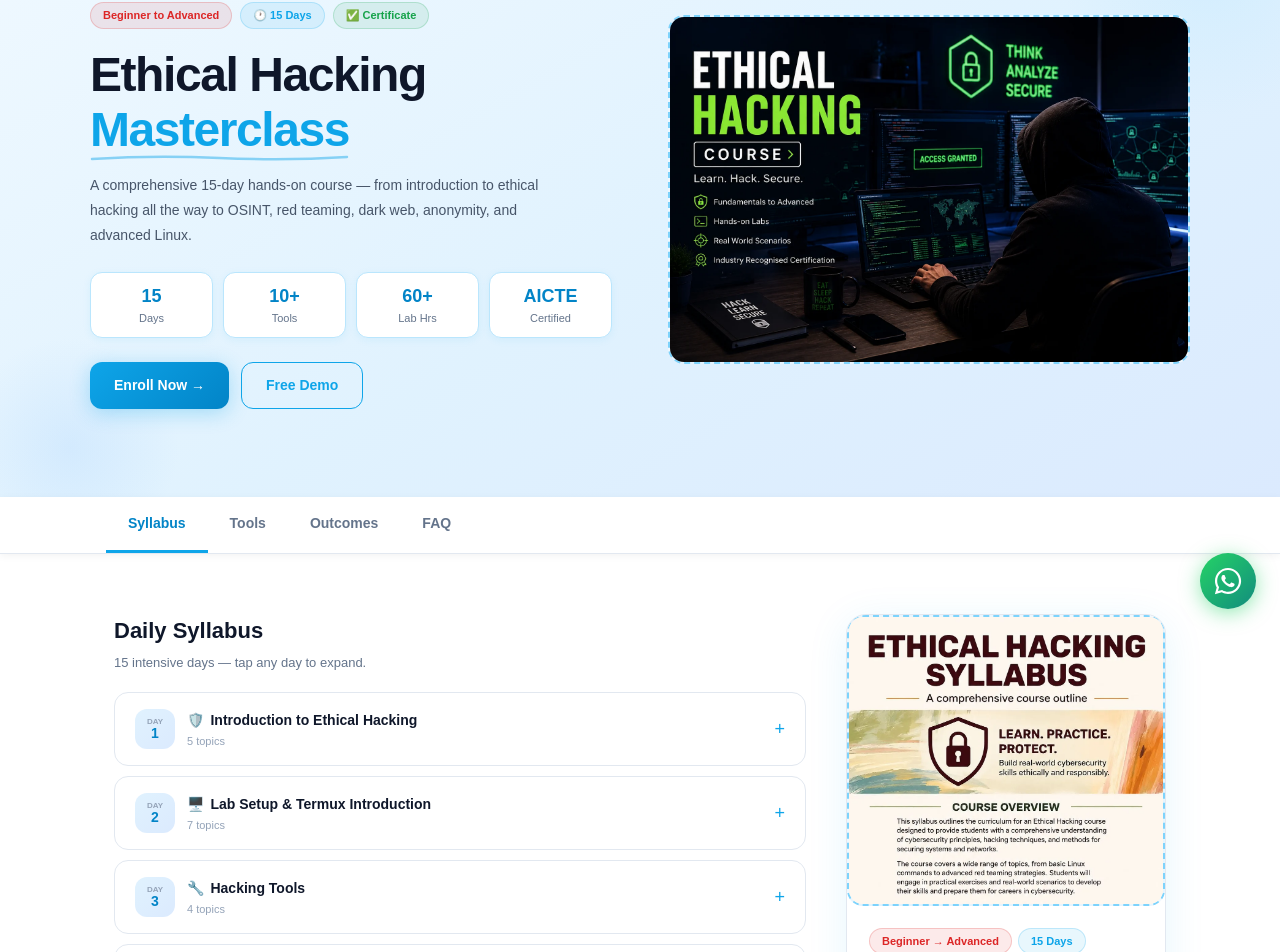
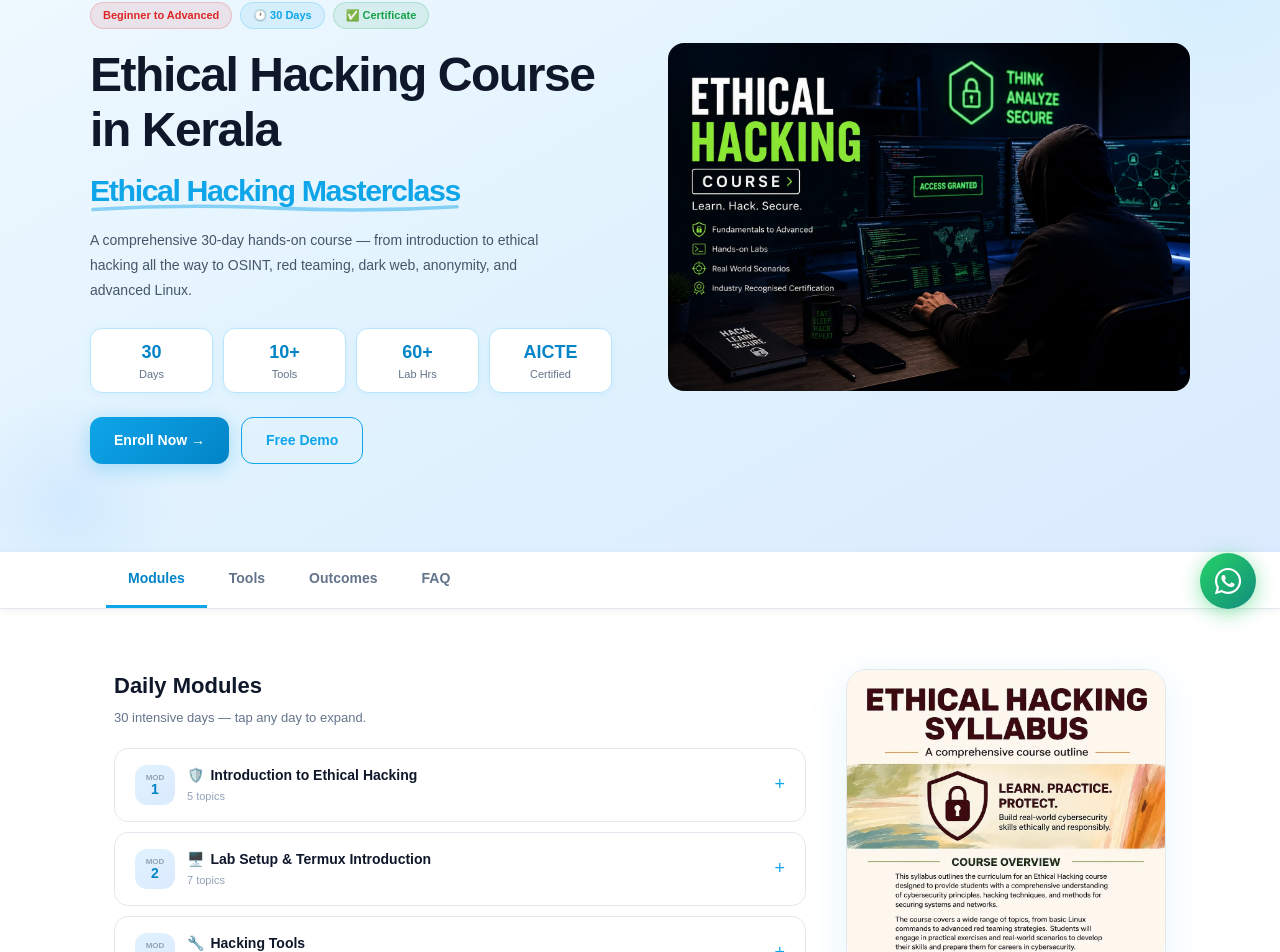
Before and after one commit to Rohin-Madhav/cyber-security, a React (Vite) app: page /courses/CEH in a window 1280 px wide. Shown: the part 167-1119 px from the top of the page. Built offline with nearby package versions, Linux system fonts and the light colour scheme.

Commit message:
small changes

```diff
--- a/src/pages/courses/Ceh.jsx
+++ b/src/pages/courses/Ceh.jsx
@@ -1,6 +1,8 @@
 import { useState, useEffect } from "react";
-import CehHero from "../../assets/Courses/Ceh/CEH_Hero.webp"
-import CehImg2 from "../../assets/Courses/Ceh/CEH_Img2.webp"
+import CehHero from "../../assets/Courses/Ceh/CEH_Hero.webp";
+import CehImg2 from "../../assets/Courses/Ceh/CEH_Img2.webp";
+import { useNavigate } from "react-router-dom";
+import { Helmet } from "react-helmet-async";
 
 // ── RESPONSIVE HOOK ───────────────────────────────────────
 const useIsMobile = () => {
@@ -36,7 +38,7 @@ const ImgBox = ({ label, src, height = "h-64", className = "" }) => (
     className={`${height} ${className} rounded-2xl overflow-hidden`}
     style={{
       background: "linear-gradient(135deg,#e0f2fe,#f0f9ff)",
-      border: "2px dashed #7dd3fc",
+      border: "none",
     }}
   >
     {src ? (
@@ -274,7 +276,7 @@ const FAQS = [
   },
   {
     q: "Will I receive a certificate?",
-    a: "Yes — an AICTE-aligned certificate is issued on successful completion of all 15 days and lab assessments.",
+    a: "Yes — an AICTE-aligned certificate is issued on successful completion of all 30 days and lab assessments.",
   },
   {
     q: "Are classes online or offline?",
@@ -290,15 +292,16 @@ const FAQS = [
   },
 ];
 
-const TABS = ["syllabus", "tools", "outcomes", "faq"];
+const TABS = ["modules", "tools", "outcomes", "faq"];
 
 // ── COMPONENT ─────────────────────────────────────────────
 const Ceh = () => {
   const isMobile = useIsMobile();
-  const [tab, setTab] = useState("syllabus");
+  const [tab, setTab] = useState("modules");
   const [openDay, setOpenDay] = useState(null);
   const [openFaq, setOpenFaq] = useState(null);
   const [showSidebar, setShowSidebar] = useState(false);
+  const naviagte = useNavigate();
 
   const hov = (e) => {
     e.currentTarget.style.transform = "translateY(-2px)";
@@ -320,8 +323,10 @@ const Ceh = () => {
       }}
     >
       <ImgBox
-      src={CehImg2}
-      label="Course preview thumbnail" height={170} />
+        src={CehImg2}
+        label="Ethical Hacking Lab Training at QNAYDS"
+        height={170}
+      />
 
       <div style={{ padding: 22 }}>
         <div
@@ -333,10 +338,10 @@ const Ceh = () => {
           }}
         >
           <Tag color="#dc2626">Beginner → Advanced</Tag>
-          <Tag color="#0ea5e9">15 Days</Tag>
+          <Tag color="#0ea5e9">30 Days</Tag>
         </div>
         {[
-          ["📅", "Duration", "15 Days"],
+          ["📅", "Duration", "30 Days"],
           ["🖥️", "Mode", "Online + Offline"],
           ["🗣️", "Language", "English / Malayalam"],
           ["👥", "Batch Size", "15–20 Students"],
@@ -362,6 +367,7 @@ const Ceh = () => {
           </div>
         ))}
         <button
+          onClick={() => naviagte("/contact")}
           style={{
             width: "100%",
             marginTop: 18,
@@ -420,7 +426,7 @@ const Ceh = () => {
             📞 Need Help?
           </div>
           <a
-            href="tel:+917907564898"
+            href="tel:+9190748 71204"
             style={{
               fontSize: 13,
               color: "#0284c7",
@@ -429,7 +435,7 @@ const Ceh = () => {
               display: "block",
             }}
           >
-            +91-7907564898
+            +91-9074871204
           </a>
           <a
             href="tel:+919400968397"
@@ -458,6 +464,20 @@ const Ceh = () => {
         overflowX: "hidden",
       }}
     >
+      <Helmet>
+        <title>
+          Ethical Hacking Course in Kerala | Ethical Hacking Mastery | QNAYDS
+        </title>
+        <meta
+          name="description"
+          content="Best Ethical Hacking Course in Kerala with certification. Learn CEH Training, Kali Linux, OSINT, Social Engineering & Penetration Testing through 30 days of hands-on practical labs at QNAYDS Academy."
+        />
+        <meta
+          name="keywords"
+          content="Ethical Hacking Course in Kerala, CEH Training in Kerala, Kali Linux Training, Ethical Hacking Training with Certification, cybersecurity course Kerala, ethical hacking Malappuram"
+        />
+        <link rel="canonical" href="https://www.qnayds.com/courses/CEH" />
+      </Helmet>
       {/* ── HERO ── */}
       <section
         style={{
@@ -520,7 +540,7 @@ const Ceh = () => {
               }}
             >
               <Tag color="#dc2626">Beginner to Advanced</Tag>
-              <Tag color="#0ea5e9">🕐 15 Days</Tag>
+              <Tag color="#0ea5e9">🕐 30 Days</Tag>
               <Tag color="#16a34a">✅ Certificate</Tag>
             </div>
             <h1
@@ -535,9 +555,21 @@ const Ceh = () => {
                 marginBottom: 16,
               }}
             >
-              Ethical Hacking{" "}
-              <span style={{ color: "#0ea5e9", position: "relative" }}>
-                Masterclass
+              {/* ✅ SEO Primary H1 keyword */}
+              Ethical Hacking Course in Kerala
+              <br />
+              {/* ✅ Visual subline — catchy, keeps design feel */}
+              <span
+                style={{
+                  color: "#0ea5e9",
+                  position: "relative",
+                  display: "inline-block",
+                  fontSize: isMobile
+                    ? "clamp(1.1rem,5vw,1.6rem)"
+                    : "clamp(1.2rem,2.5vw,1.9rem)",
+                }}
+              >
+                Ethical Hacking Masterclass
                 <svg
                   style={{
                     position: "absolute",
@@ -568,7 +600,7 @@ const Ceh = () => {
                 maxWidth: 480,
               }}
             >
-              A comprehensive 15-day hands-on course — from introduction to
+              A comprehensive 30-day hands-on course — from introduction to
               ethical hacking all the way to OSINT, red teaming, dark web,
               anonymity, and advanced Linux.
             </p>
@@ -585,7 +617,7 @@ const Ceh = () => {
               }}
             >
               {[
-                ["15", "Days"],
+                ["30", "Days"],
                 ["10+", "Tools"],
                 ["60+", "Lab Hrs"],
                 ["AICTE", "Certified"],
@@ -662,8 +694,8 @@ const Ceh = () => {
           {!isMobile && (
             <div style={{ position: "relative" }}>
               <ImgBox
-              src={CehHero}
-                label="Ethical hacking course — lab / students / hacker workstation"
+                src={CehHero}
+                label="Ethical Hacking Lab Training at QNAYDS"
                 height={150}
               />
             </div>
@@ -685,10 +717,6 @@ const Ceh = () => {
           }}
         >
           <div>
-            <div style={{ fontSize: 12, color: "#64748b" }}>
-              📅 Next Batch:{" "}
-              <strong style={{ color: "#0284c7" }}>July 2026</strong>
-            </div>
             <div style={{ fontSize: 12, color: "#64748b", marginTop: 2 }}>
               ⭐ Rated 4.9/5 · AICTE Certified
             </div>
@@ -821,7 +849,7 @@ const Ceh = () => {
         {/* LEFT */}
         <div>
           {/* SYLLABUS TAB */}
-          {tab === "syllabus" && (
+          {tab === "modules" && (
             <div>
               <h2
                 style={{
@@ -831,10 +859,10 @@ const Ceh = () => {
                   marginBottom: 6,
                 }}
               >
-                Daily Syllabus
+                Daily Modules
               </h2>
               <p style={{ color: "#64748b", fontSize: 13, marginBottom: 20 }}>
-                15 intensive days — tap any day to expand.
+                30 intensive days — tap any day to expand.
               </p>
               <div
                 style={{ display: "flex", flexDirection: "column", gap: 10 }}
@@ -898,7 +926,7 @@ const Ceh = () => {
                             lineHeight: 1,
                           }}
                         >
-                          DAY
+                          MOD
                         </span>
                         <span
                           style={{
@@ -1138,7 +1166,7 @@ const Ceh = () => {
                 What You'll Learn
               </h2>
               <p style={{ color: "#64748b", fontSize: 13, marginBottom: 20 }}>
-                After completing all 15 days, here's what you'll be able to do:
+                After completing all 30 days, here's what you'll be able to do:
               </p>
               <div
                 style={{
--- a/src/pages/courses/Qcsp.jsx
+++ b/src/pages/courses/Qcsp.jsx
@@ -1,6 +1,7 @@
 import { useState, useEffect } from "react";
 import QcspHero from "../../assets/Courses/Qcsp/QCSP_Hero.webp";
 import QcspImg2 from "../../assets/Courses/Qcsp/QCSP_img2.webp";
+import { Helmet } from "react-helmet-async";
 
 // ── RESPONSIVE HOOK ───────────────────────────────────────
 const useIsMobile = () => {
@@ -37,7 +38,7 @@ const ImgBox = ({ label, src, height = "h-64", className = "" }) => (
     className={`${height} ${className} rounded-2xl overflow-hidden`}
     style={{
       background: "linear-gradient(135deg,#e0f2fe,#f0f9ff)",
-      border: "2px dashed #7dd3fc",
+      border: "none",
     }}
   >
     {src ? (
@@ -349,7 +350,11 @@ export default function Qcsp() {
         boxShadow: "0 8px 40px rgba(14,165,233,0.1)",
       }}
     >
-      <ImgBox src={QcspImg2} label="Course preview thumbnail" height={170} />
+      <ImgBox
+        src={QcspImg2}
+        label="QNAYDS Cyber Security Professional Course"
+        height={170}
+      />
       <div style={{ padding: 22 }}>
         <div
           style={{
@@ -455,7 +460,7 @@ export default function Qcsp() {
             📞 Need Help?
           </div>
           <a
-            href="tel:+917907564898"
+            href="tel:+919074871204"
             style={{
               fontSize: 13,
               color: "#0284c7",
@@ -464,7 +469,7 @@ export default function Qcsp() {
               display: "block",
             }}
           >
-            +91-7907564898
+            +91-9074871204
           </a>
           <a
             href="tel:+919400968397"
@@ -496,6 +501,20 @@ export default function Qcsp() {
         overflowX: "hidden",
       }}
     >
+      <Helmet>
+        <title>
+          QNAYDS Cyber Security Professional | Cyber Security Training in Kerala
+        </title>
+        <meta
+          name="description"
+          content="Best Cyber Security Training in Kerala with CEH v13 preparation. Learn Penetration Testing, SOC Analyst skills, Network Security, VAPT, Cloud Security & AI-integrated labs at QNAYDS Academy, Manjeri Kerala."
+        />
+        <meta
+          name="keywords"
+          content="Cyber Security Training in Kerala, SOC Analyst Course in Kerala, Penetration Testing Course in Kerala, Network Security Training in Kerala, cybersecurity course Malappuram, CEH training Kerala, VAPT course Kerala"
+        />
+        <link rel="canonical" href="https://www.qnayds.com/courses/QCSP" />
+      </Helmet>
       {/* ══ HERO ══════════════════════════════════════════ */}
       <section
         style={{
@@ -547,7 +566,7 @@ export default function Qcsp() {
             <div style={{ fontSize: 12, color: "#94a3b8", marginBottom: 14 }}>
               Home <span style={{ margin: "0 6px" }}>›</span> Courses{" "}
               <span style={{ margin: "0 6px" }}>›</span>
-              <span style={{ color: "#0284c7" }}>Advanced Cybersecurity</span>
+              <span style={{ color: "#0284c7" }}>QCSP</span>
             </div>
 
             <div
@@ -576,9 +595,21 @@ export default function Qcsp() {
                 marginBottom: 16,
               }}
             >
-              Advanced{" "}
-              <span style={{ color: "#0ea5e9", position: "relative" }}>
-                Cybersecurity
+              {/* ✅ SEO Primary H1 — exact target keyword */}
+              QNAYDS Cyber Security Professional (QCSP)
+              <br />
+              {/* ✅ Visual subline — keyword-rich, keeps design */}
+              <span
+                style={{
+                  color: "#0ea5e9",
+                  position: "relative",
+                  display: "inline-block",
+                  fontSize: isMobile
+                    ? "clamp(1rem,4.5vw,1.4rem)"
+                    : "clamp(1.1rem,2.2vw,1.7rem)",
+                }}
+              >
+                Cyber Security Training in Kerala
                 <svg
                   style={{
                     position: "absolute",
@@ -586,11 +617,11 @@ export default function Qcsp() {
                     left: 0,
                     width: "100%",
                   }}
-                  viewBox="0 0 280 8"
+                  viewBox="0 0 340 8"
                   fill="none"
                 >
                   <path
-                    d="M2 6 Q70 2 140 5 Q210 8 278 4"
+                    d="M2 6 Q85 2 170 5 Q255 8 338 4"
                     stroke="#0ea5e9"
                     strokeWidth="2.5"
                     strokeLinecap="round"
@@ -598,10 +629,8 @@ export default function Qcsp() {
                     opacity="0.45"
                   />
                 </svg>
-              </span>{" "}
-              Professional Training
+              </span>
             </h1>
-
             <p
               style={{
                 fontSize: 14,
@@ -750,7 +779,7 @@ export default function Qcsp() {
             <div style={{ position: "relative" }}>
               <ImgBox
                 src={QcspHero}
-                label="Advanced cybersecurity training — lab / students image"
+                label="QNAYDS Cyber Security Professional Course"
                 height={150}
               />
             </div>
@@ -772,10 +801,6 @@ export default function Qcsp() {
           }}
         >
           <div>
-            <div style={{ fontSize: 12, color: "#64748b" }}>
-              📅 Next Batch:{" "}
-              <strong style={{ color: "#0284c7" }}>July 2026</strong>
-            </div>
             <div style={{ fontSize: 12, color: "#64748b", marginTop: 2 }}>
               ⭐ 4.9/5 · CEH v13 Aligned
             </div>
```
